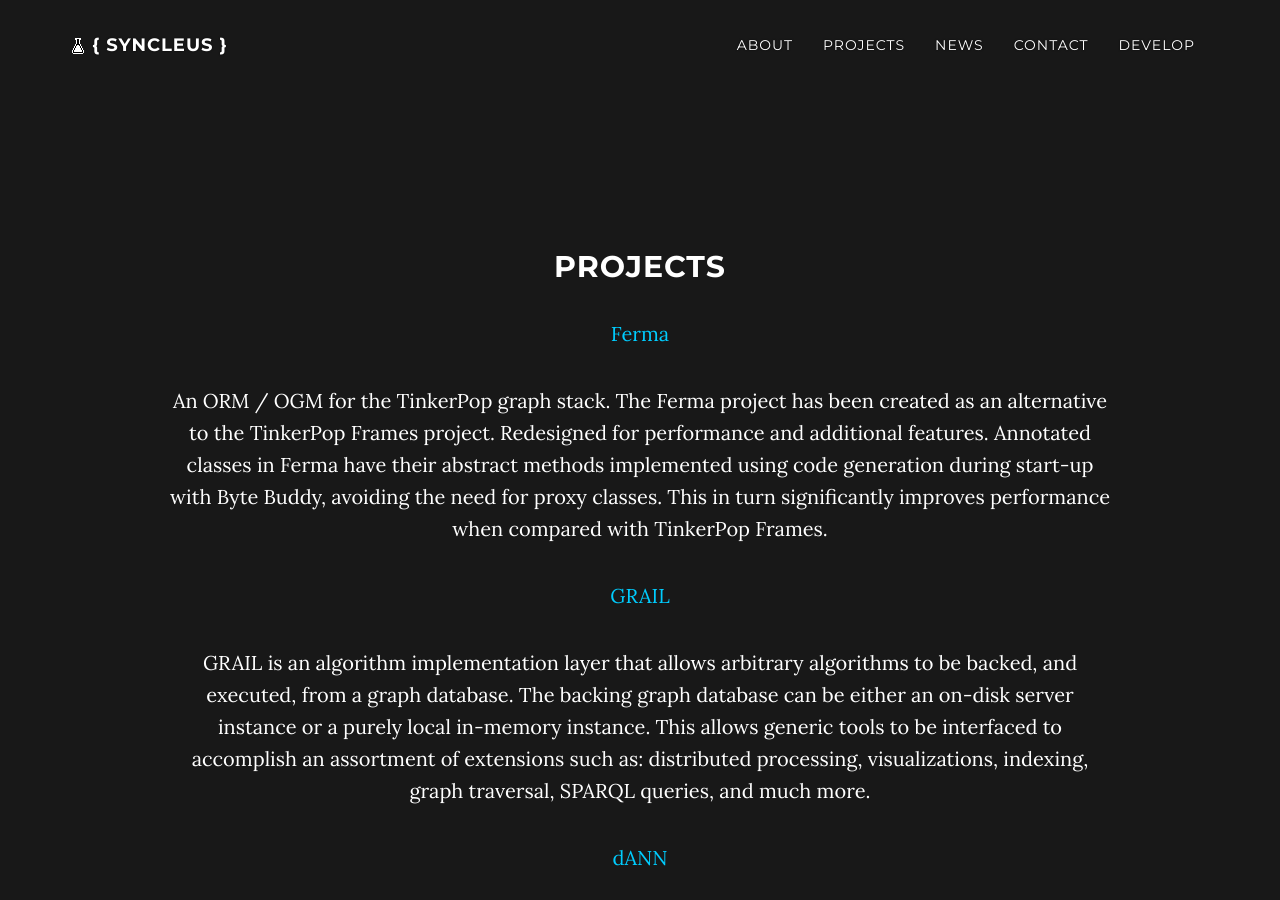
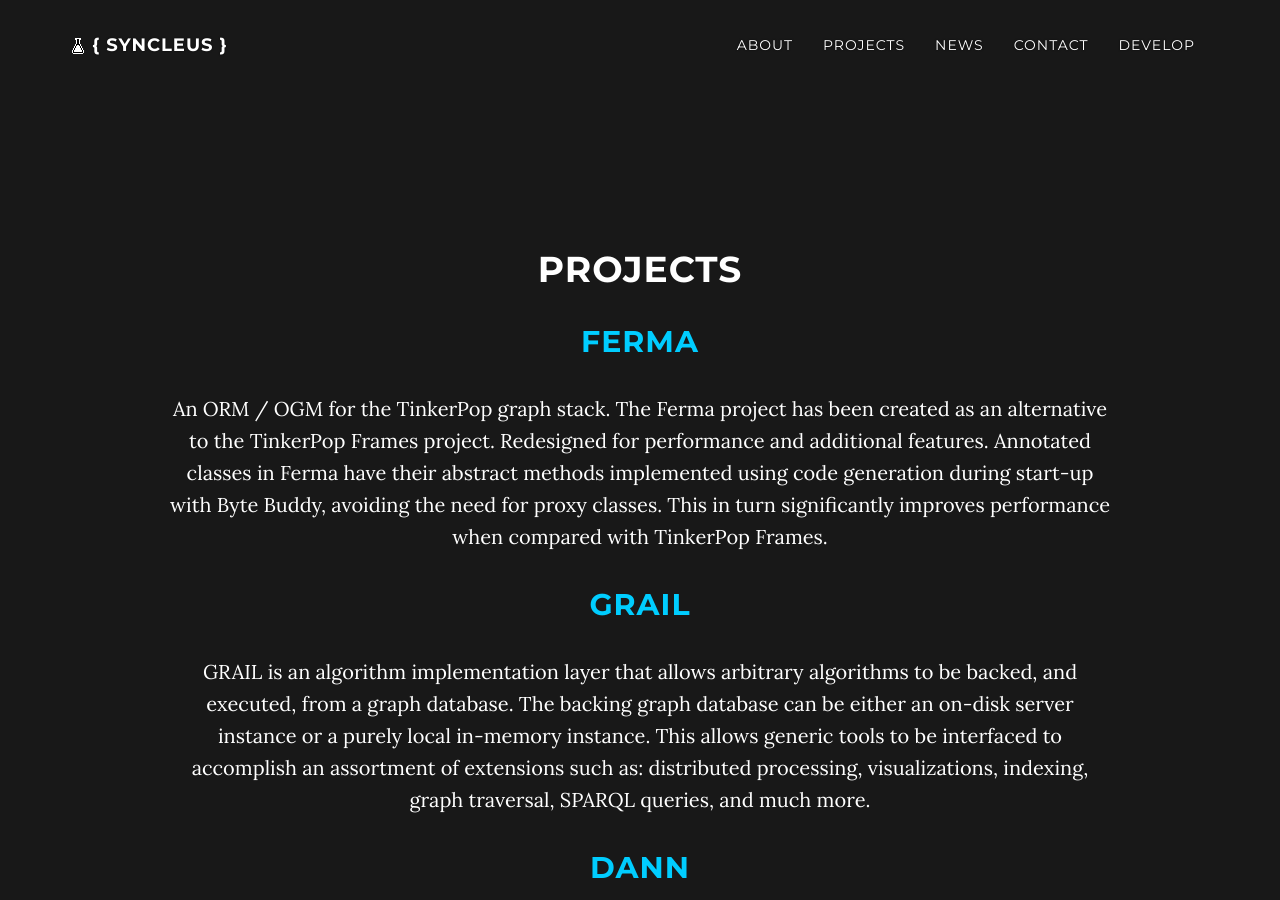
Before and after one commit to Syncleus/syncleus.github.io, a Jekyll site: the page built from projects.md, in a window 1280 px wide and 900 px high. Built offline with Jekyll 4.4.1, drawn with Linux system fonts in a browser that asks for light colours; nearby versions of some CDN libraries.

```diff
--- a/projects.md
+++ b/projects.md
@@ -3,24 +3,24 @@ layout: page
 section-type: null
 title: Projects
 ---
-## Projects
+# Projects
 
-[Ferma](http://wiki.syncleus.com/index.php/Ferma)
+## [Ferma](http://wiki.syncleus.com/index.php/Ferma)
 
 An ORM / OGM for the TinkerPop graph stack. The Ferma project has been created as an alternative to the TinkerPop Frames project. Redesigned for performance and additional features. Annotated classes in Ferma have their abstract methods implemented using code generation during start-up with Byte Buddy, avoiding the need for proxy classes. This in turn significantly improves performance when compared with TinkerPop Frames.
 
-[GRAIL](http://wiki.syncleus.com/index.php/GRAIL)
+## [GRAIL](http://wiki.syncleus.com/index.php/GRAIL)
 
 GRAIL is an algorithm implementation layer that allows arbitrary algorithms to be backed, and executed, from a graph database. The backing graph database can be either an on-disk server instance or a purely local in-memory instance. This allows generic tools to be interfaced to accomplish an assortment of extensions such as: distributed processing, visualizations, indexing, graph traversal, SPARQL queries, and much more.
 
-[dANN](http://wiki.syncleus.com/index.php/dANN)
+## [dANN](http://wiki.syncleus.com/index.php/dANN)
 
 An Artificial Intelligence and Genetic Algorithms Library. dANN, has been under constant development since its inception and now covers a large range of industry standard algorithms including Artificial Neural Networks, Graphical Models, Signal Processing, Naive Classifiers, and much more.
 
-[AIDE](http://wiki.syncleus.com/index.php/AIDE)
+## [AIDE](http://wiki.syncleus.com/index.php/AIDE)
 
 An automated Inference Engine software suite that includes distributed server engine’s as well as an easy to use GUI for administration and processing of data sets. It is based off of the dANN library. It performs inference on any database with any schema  with a minimal amount of configuration needed.
 
-[Sporkie](http://wiki.syncleus.com/index.php/Sporkie)
+## [Sporkie](http://wiki.syncleus.com/index.php/Sporkie)
 
 Sporkie is a challenge-response anti-spam filter. It used a CAPTCHA based challenge to ensure the user who sends an e-mail is a human, and not a bot. The email was held in a queue until a proper response was received. If a response wasn’t received within a certain amount of time the email was deemed spam and Permanently archived.
```
